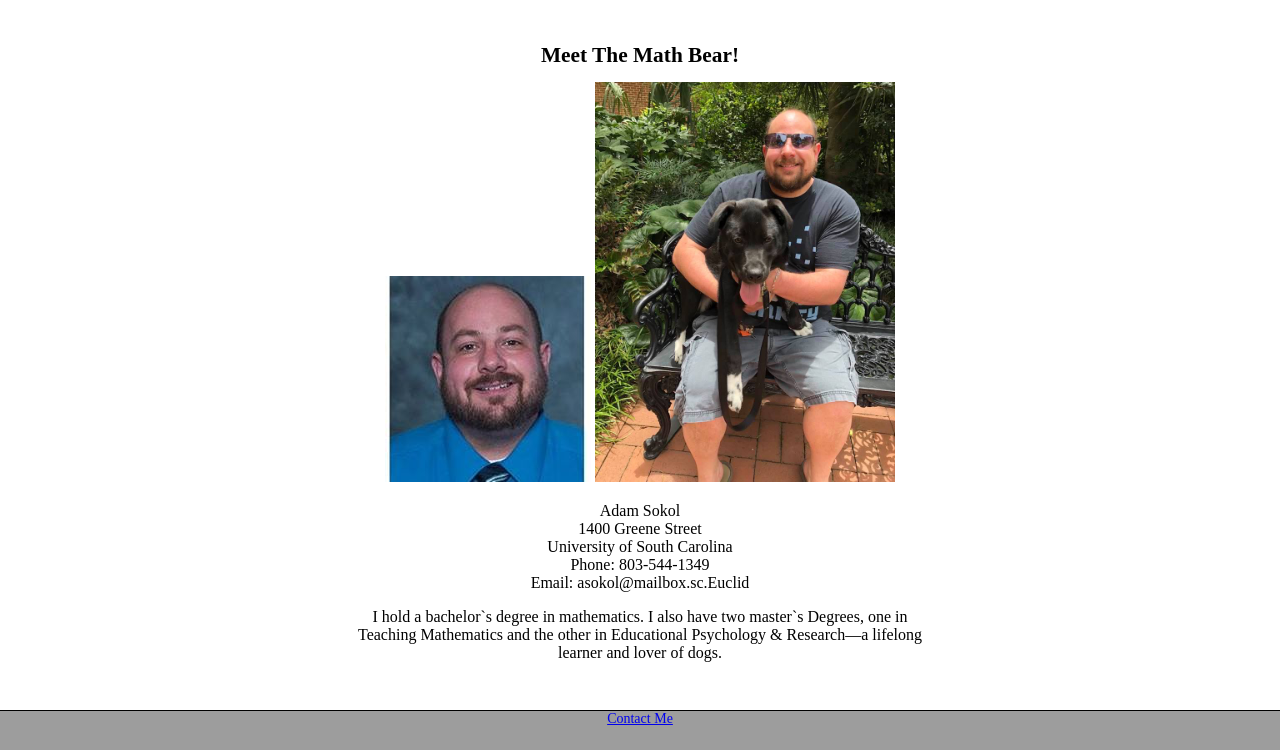
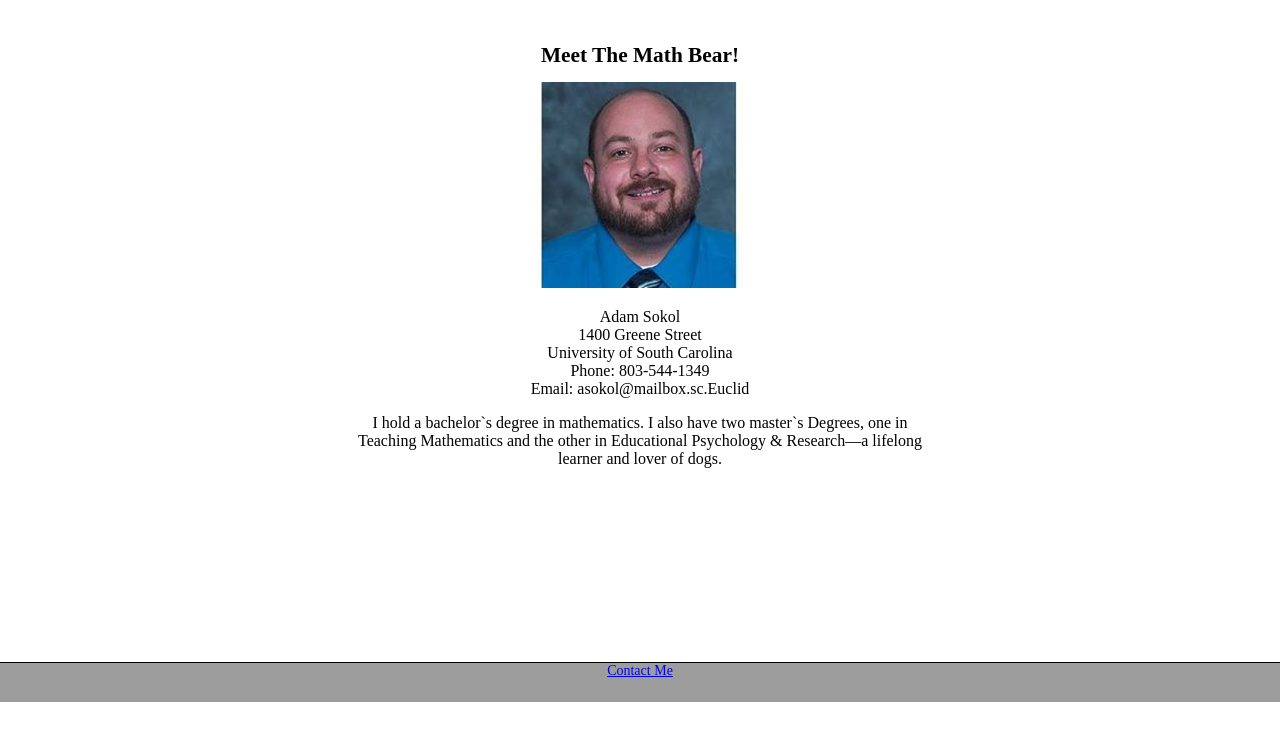
Before and after one commit to asokol59/MathBear, a plain HTML site: page MeetTheMathBear.html in a window 1280 px wide. Shown: the part 98-848 px from the top of the page. After the commit the page ends 800 px from the top, so only its background shows below. Drawn offline with Linux system fonts and the light colour scheme.

Commit message:
Remove maddox picture

```diff
--- a/MeetTheMathBear.html
+++ b/MeetTheMathBear.html
@@ -24,7 +24,6 @@
     <main id="MainContent">
         <h1 style="font-size: 16pt"><b>Meet The Math Bear!</b></h1>
             <img src="images/Professional.jpg" alt="Professional Picture" id="ProfessionalPic">
-            <img src="images/Maddox_and_I.jpg" alt="Maddox Picture" id="maddoxpic">
         <p id="ContactInfo">
             Adam Sokol<br>
             1400 Greene Street<br>
```
